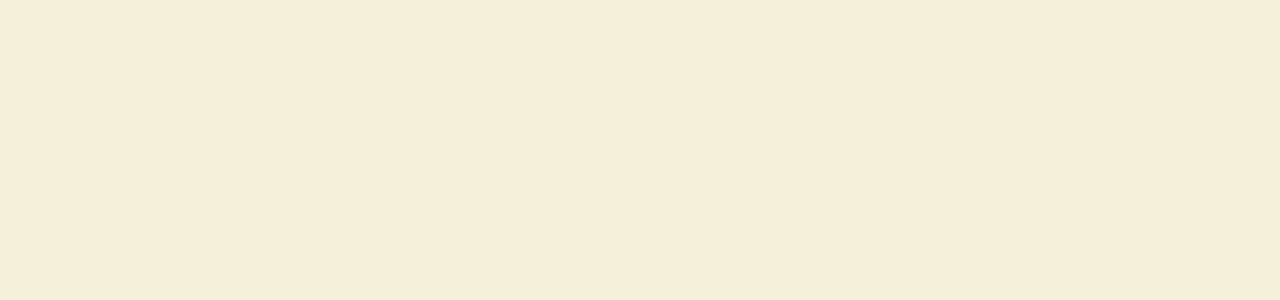
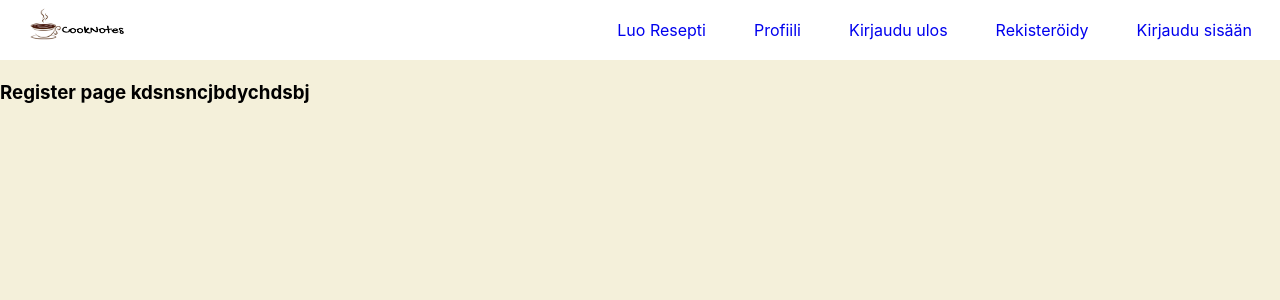
Before and after one commit to emintt/react-recipe-sharing-project, a React (Vite) app: page /register in a window 1280 px wide. Before the commit this address had no page. Shown: the top 300 px of the page. Built offline with nearby package versions, Linux system fonts and the light colour scheme.

Commit message:
create routing for register page

```diff
--- a/src/App.tsx
+++ b/src/App.tsx
@@ -7,6 +7,7 @@ import Login from './views/Login';
 import Single from './views/Single';
 import Logout from './views/Logout';
 import { UserProvider } from './contexts/UserContext';
+import Register from './views/Register';
 
 function App() {
 
@@ -21,6 +22,7 @@ function App() {
               <Route path='/create' element={<Create />}/>
               <Route path='/profile' element={<Profile />} />
               <Route path='/logout' element={<Logout />} />
+              <Route path='/register' element={<Register />} />
               <Route path='/login' element={<Login />} />
             </Route>
           </Routes>
--- /dev/null
+++ b/src/components/RegisterForm.tsx
@@ -0,0 +1,11 @@
+
+
+const RegisterForm = () => {
+  return (
+    <>
+      <h3>Register page kdsnsncjbdychdsbj</h3>
+    </>
+  );
+}
+
+export default RegisterForm;
--- a/src/views/Layout.tsx
+++ b/src/views/Layout.tsx
@@ -27,6 +27,9 @@ const Layout = () => {
               <Link to="/logout" className="nav-link">Kirjaudu ulos</Link>
             </li>
             <li className="nav-list-item">
+              <Link to="/register" className="nav-link">Rekisteröidy</Link>
+            </li>
+            <li className="nav-list-item">
               <Link to="/login" className="nav-link">Kirjaudu sisään</Link>
             </li>
           </ul>
--- /dev/null
+++ b/src/views/Register.tsx
@@ -0,0 +1,11 @@
+import RegisterForm from "../components/RegisterForm";
+
+const Register = () => {
+  return (
+    <>
+      <RegisterForm />
+    </>
+  );
+}
+
+export default Register;
```
